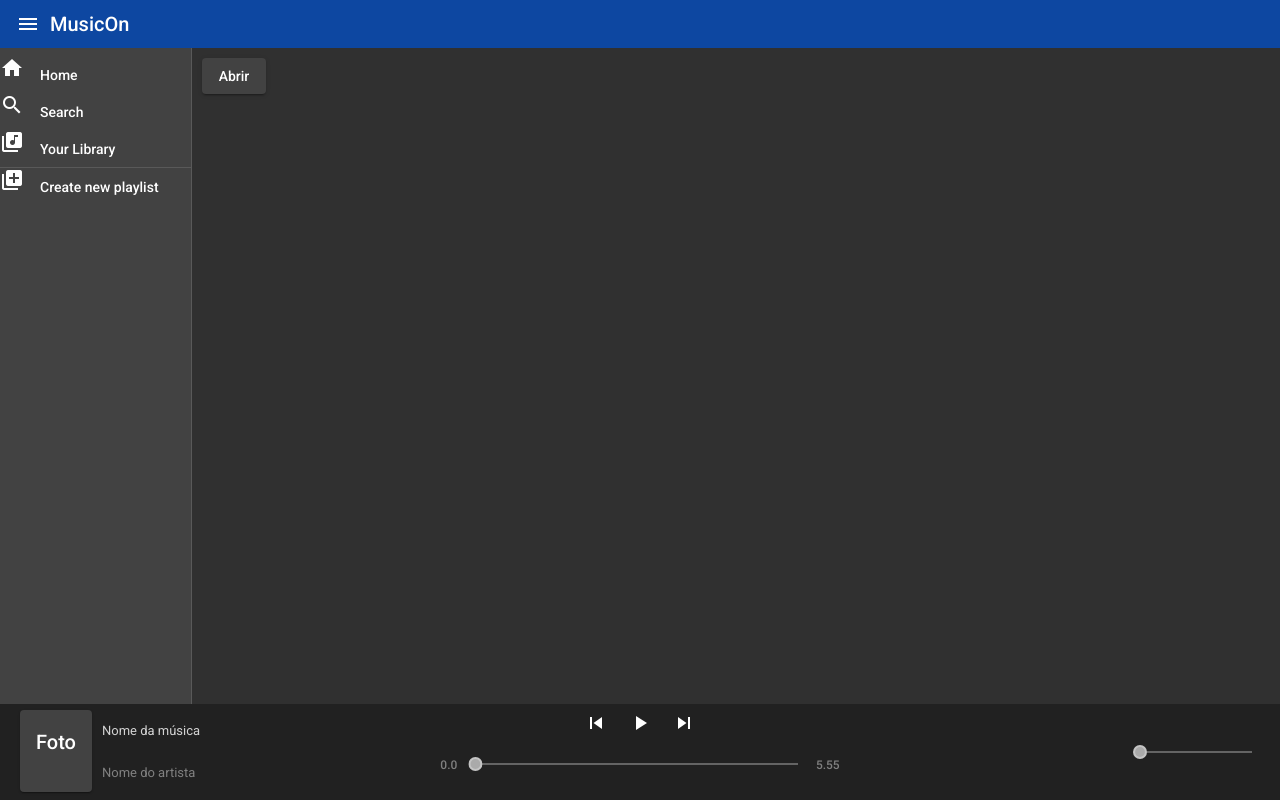
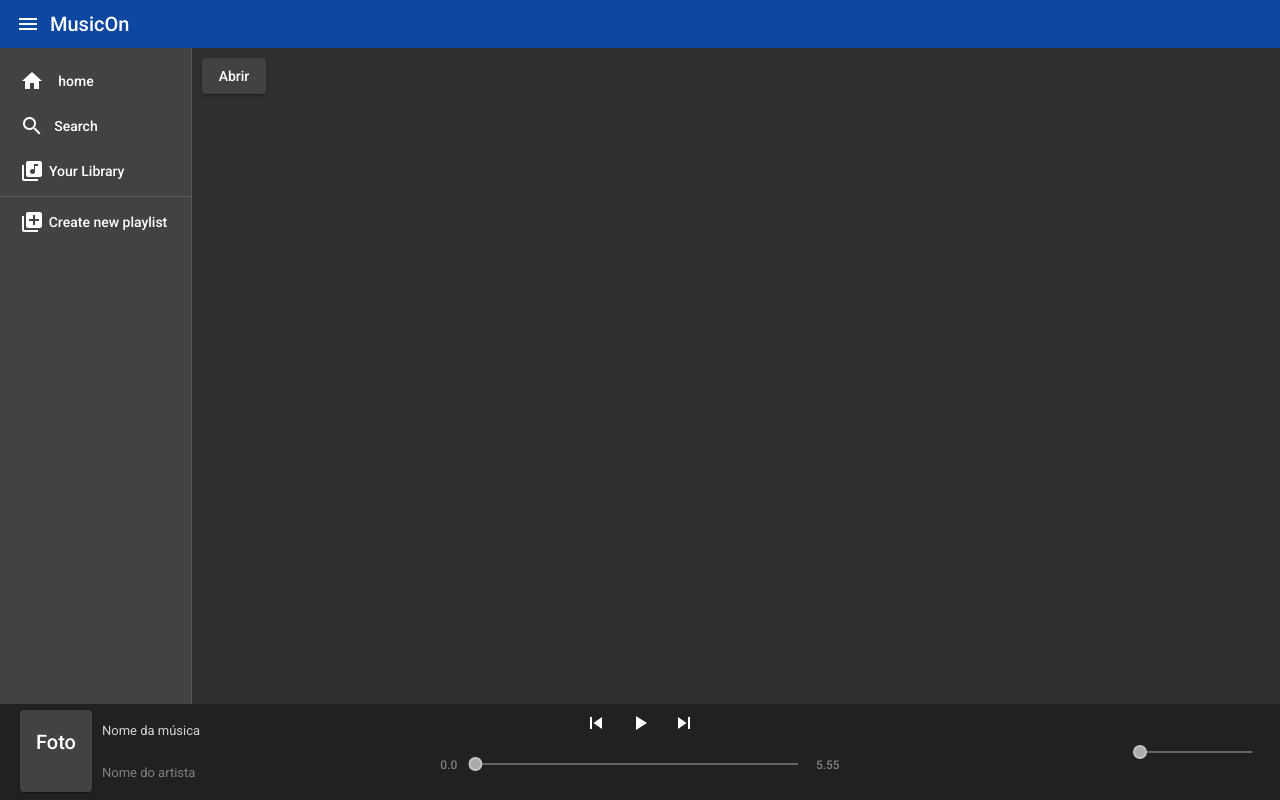
Before and after one commit to gpmatheus/MusicOn, an Angular app in the folder front-music-on/: page / in a window 1280 px wide. Both pictures are taken after a click on the button "Abrir". Built offline with nearby package versions, Linux system fonts and the light colour scheme.

Commit message:
added navigation-button component

```diff
--- a/front-music-on/src/app/app.module.ts
+++ b/front-music-on/src/app/app.module.ts
@@ -16,12 +16,14 @@ import { AppRoutingModule } from './app-routing.module';
 import { AppComponent } from './app.component';
 import { MainScreenComponent } from './main-screen/main-screen.component';
 import { PlayerBarComponent } from './main-screen/player-bar/player-bar.component';
+import { NavigationButtonComponent } from './main-screen/navigation-button/navigation-button.component';
 
 @NgModule({
   declarations: [
     AppComponent,
     MainScreenComponent,
-    PlayerBarComponent
+    PlayerBarComponent,
+    NavigationButtonComponent
   ],
   imports: [
     BrowserModule,
--- a/front-music-on/src/app/main-screen/main-screen.component.css
+++ b/front-music-on/src/app/main-screen/main-screen.component.css
@@ -18,3 +18,7 @@ app-player-bar {
   height: 100%;
   padding: 10px;
 }
+
+.spacer {
+  height: 50px;
+}
--- a/front-music-on/src/app/main-screen/main-screen.component.html
+++ b/front-music-on/src/app/main-screen/main-screen.component.html
@@ -1,24 +1,12 @@
   <mat-drawer-container class="content-container" autosize>
     <mat-drawer #drawer class="drawer" mode="side">
       <mat-nav-list>
-        <!-- transformar esse button-div em um componente-->
-        <div class="button-div">
-          <mat-icon aria-hidden="false">home</mat-icon>
-          <button mat-button>Home</button>
-        </div>
-        <div class="button-div">
-          <mat-icon aria-hidden="false">search</mat-icon>
-          <button mat-button>Search</button>
-        </div>
-        <div class="button-div">
-          <mat-icon aria-hidden="false">library_music</mat-icon>
-          <button mat-button>Your Library</button>
-        </div>
+        <app-navigation-button icon="home" textContent='home'></app-navigation-button>
+        <app-navigation-button icon="search" textContent='Search'></app-navigation-button>
+        <app-navigation-button icon="library_music" textContent='Your Library'></app-navigation-button>
         <mat-divider></mat-divider>
-        <div class="button-div">
-          <mat-icon aria-hidden="false">library_add</mat-icon>
-          <button mat-button>Create new playlist</button>
-        </div>
+        <app-navigation-button icon="library_add" textContent='Create new playlist'></app-navigation-button>
+        <div class="spacer"></div>
       </mat-nav-list>
     </mat-drawer>
     <div class="main-content-area">
--- /dev/null
+++ b/front-music-on/src/app/main-screen/navigation-button/navigation-button.component.css
@@ -0,0 +1,11 @@
+.button-div {
+  display: flex;
+  flex-wrap: nowrap;
+  justify-content: left;
+  align-items: center;
+  margin: 5px 20px;
+}
+
+button {
+  padding: 2px 5px;
+}
--- /dev/null
+++ b/front-music-on/src/app/main-screen/navigation-button/navigation-button.component.html
@@ -0,0 +1,4 @@
+<div class="button-div">
+  <mat-icon aria-hidden="false">{{ icon }}</mat-icon>
+  <button mat-button> {{ textContent }}</button>
+</div>
--- /dev/null
+++ b/front-music-on/src/app/main-screen/navigation-button/navigation-button.component.ts
@@ -0,0 +1,20 @@
+import { Component, OnInit, Input } from '@angular/core';
+
+@Component({
+  selector: 'app-navigation-button',
+  templateUrl: './navigation-button.component.html',
+  styleUrls: ['./navigation-button.component.css']
+})
+export class NavigationButtonComponent implements OnInit {
+
+  @Input()
+  icon: string = '';
+
+  @Input()
+  textContent: string = '';
+  constructor() { }
+
+  ngOnInit(): void {
+  }
+
+}
```
Also changed, not shown: 1 other file (tests, documents, lock files or other folders).
